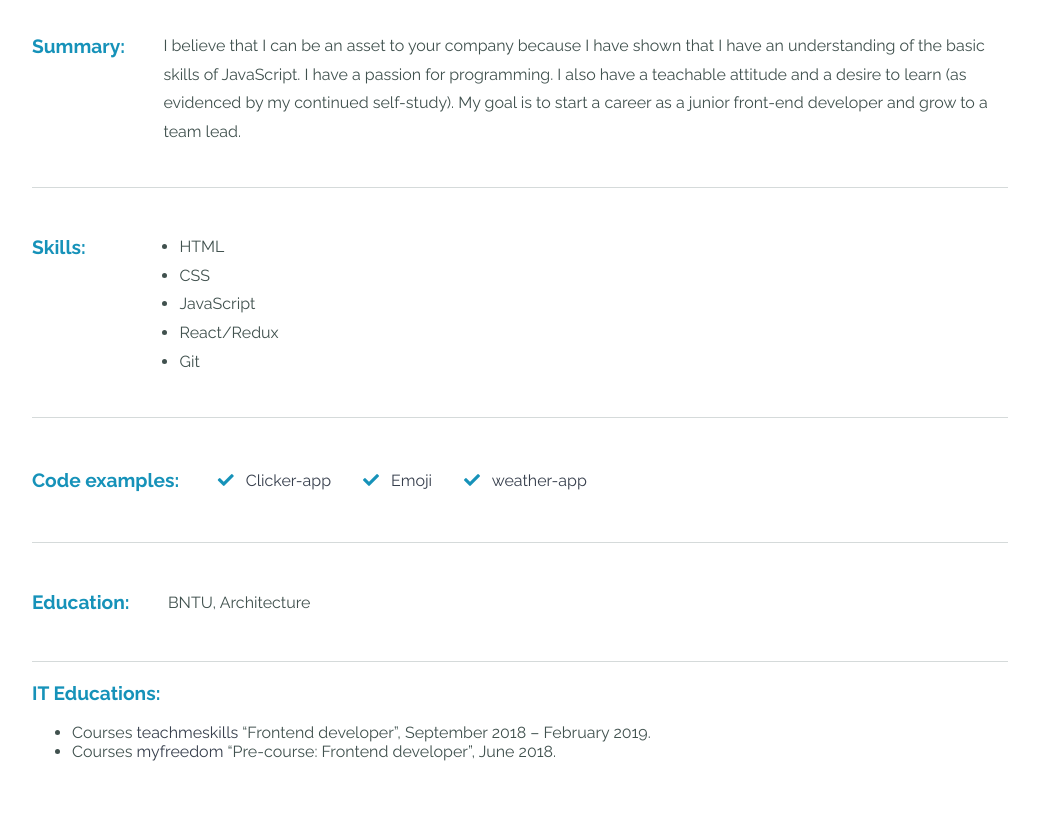
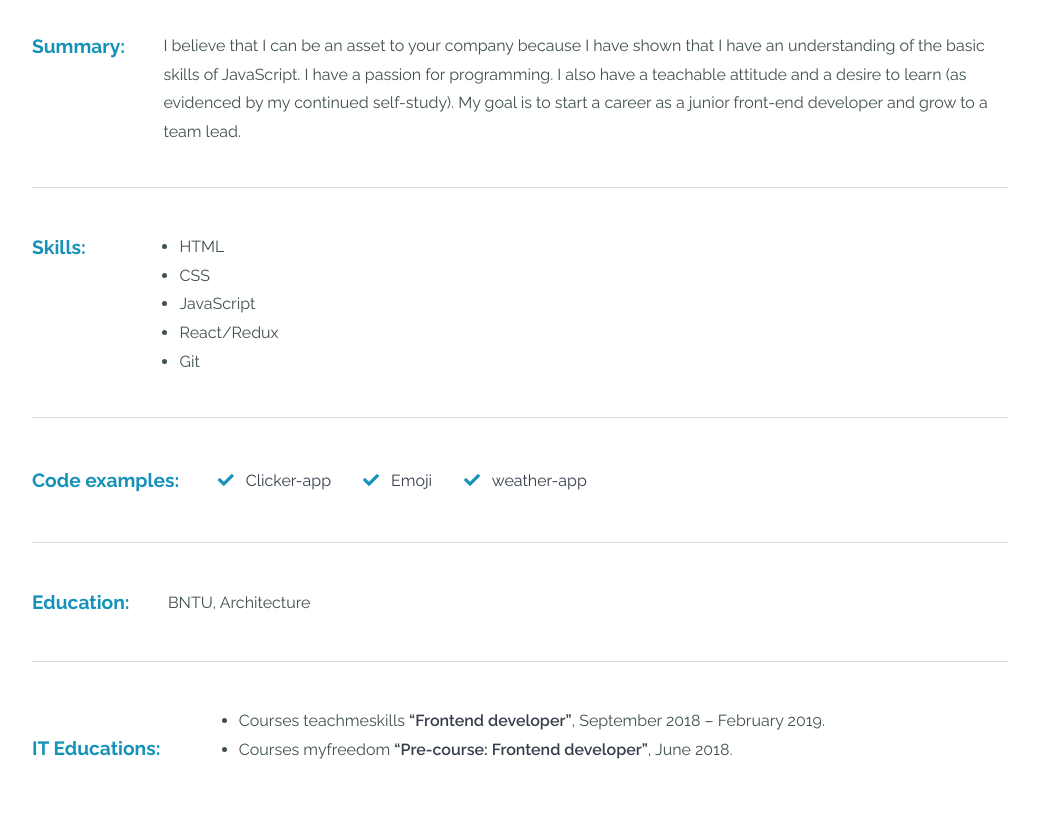
Before and after one commit to Irina-Dovgyalo/rsschool-2019Q1-cv, a plain HTML site: page index.html in a window 1280 px wide. Shown: the part 578-1415 px from the top of the page, without its empty margins (120-1159 px from the left). Before the commit the page ends 1387 px from the top, so only its background shows below. Drawn offline with Linux system fonts and the light colour scheme.

Commit message:
fix: change the structure of the it-education block

```diff
--- a/index.html
+++ b/index.html
@@ -88,8 +88,8 @@
             <article class="it-education">
                 <h3 class="it-education-title">IT Educations:</h3>
                 <ul class="it-education-description">
-                    <li>Courses <a href="https://teachmeskills.by/full-fe-40" target="_blank">teachmeskills</a> <span>“Frontend developer”</span>, September 2018 – February 2019.</li>
-                    <li>Courses <a href="https://myfreedom.by/courses/web-design/precourse" target="_blank">myfreedom</a> <span>“Pre-course: Frontend developer”</span>, June 2018.</li>
+                    <li>Courses teachmeskills <a href="https://teachmeskills.by/full-fe-40" target="_blank">“Frontend developer”</a>, September 2018 – February 2019.</li>
+                    <li>Courses myfreedom <a href="https://myfreedom.by/courses/web-design/precourse" target="_blank">“Pre-course: Frontend developer”</a>, June 2018.</li>
                 </ul>
             </article>
         </section>
--- a/style.css
+++ b/style.css
@@ -159,3 +159,23 @@ h3 {
     align-items: center;
     padding: 1.8em 0 1.8em 0;
 }
+
+.it-education {
+    display: flex;
+    justify-content: start;
+    align-items: center;
+    padding: 1.8em 0 1.8em 0;
+}
+
+.it-education span {
+    font-weight: 600;
+}
+
+.it-education a {
+    font-weight: 600;
+}
+
+.it-education-description {
+    line-height: 1.8;
+    margin-bottom: 2.5em;
+}
```
